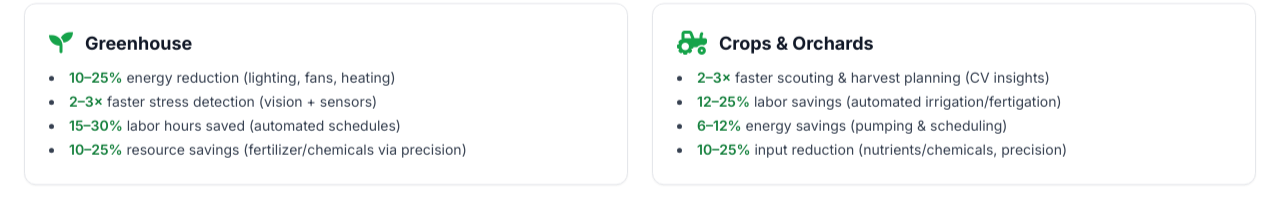
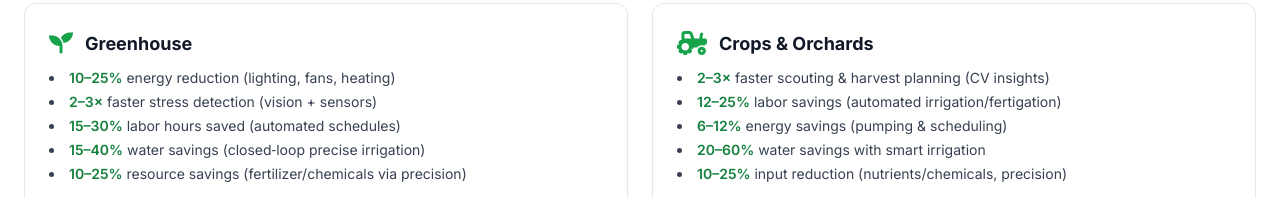
Before and after one commit to Vioneta/Vioneta.github.io, a plain HTML site: page index.html in a window 1280 px wide. Shown: the part 2663-2861 px from the top of the page. Drawn offline with nearby package versions, Linux system fonts and the light colour scheme; files whose address does not match are found by name.

```diff
--- a/index.html
+++ b/index.html
@@ -406,6 +406,7 @@
                   <li><span class="font-semibold text-green-700">10–25%</span> energy reduction (lighting, fans, heating)</li>
                   <li><span class="font-semibold text-green-700">2–3×</span> faster stress detection (vision + sensors)</li>
                   <li><span class="font-semibold text-green-700">15–30%</span> labor hours saved (automated schedules)</li>
+                  <li><span class="font-semibold text-green-700">15–40%</span> water savings (closed‑loop precise irrigation)</li>
                   <li><span class="font-semibold text-green-700">10–25%</span> resource savings (fertilizer/chemicals via precision)</li>
                 </ul>
               </div>
@@ -419,6 +420,7 @@
                   <li><span class="font-semibold text-green-700">2–3×</span> faster scouting & harvest planning (CV insights)</li>
                   <li><span class="font-semibold text-green-700">12–25%</span> labor savings (automated irrigation/fertigation)</li>
                   <li><span class="font-semibold text-green-700">6–12%</span> energy savings (pumping & scheduling)</li>
+                  <li><span class="font-semibold text-green-700">20–60%</span> water savings with smart irrigation</li>
                   <li><span class="font-semibold text-green-700">10–25%</span> input reduction (nutrients/chemicals, precision)</li>
                 </ul>
               </div>
```
